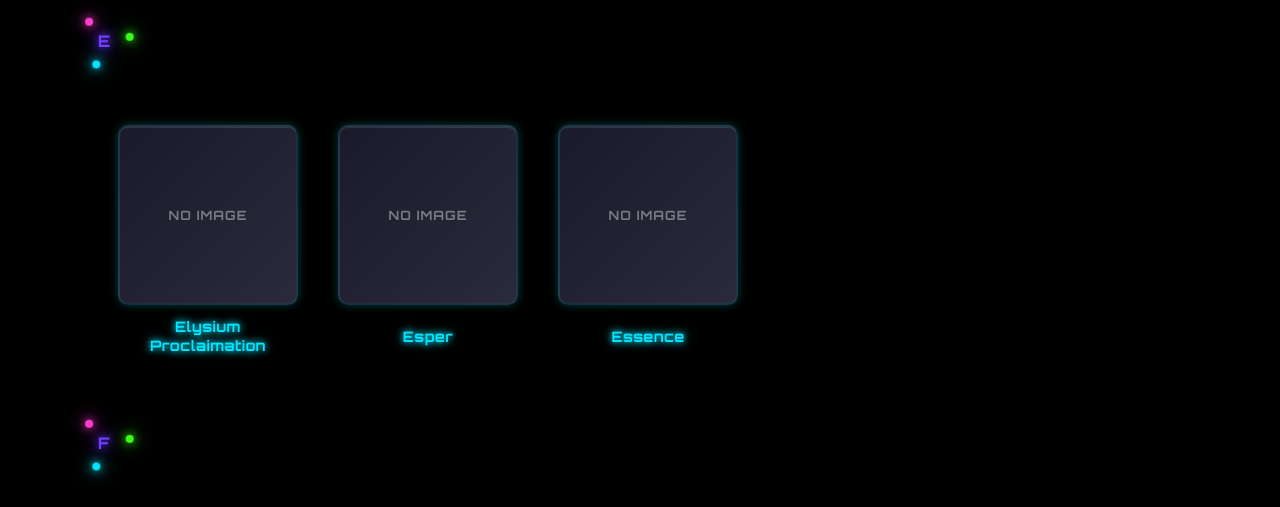
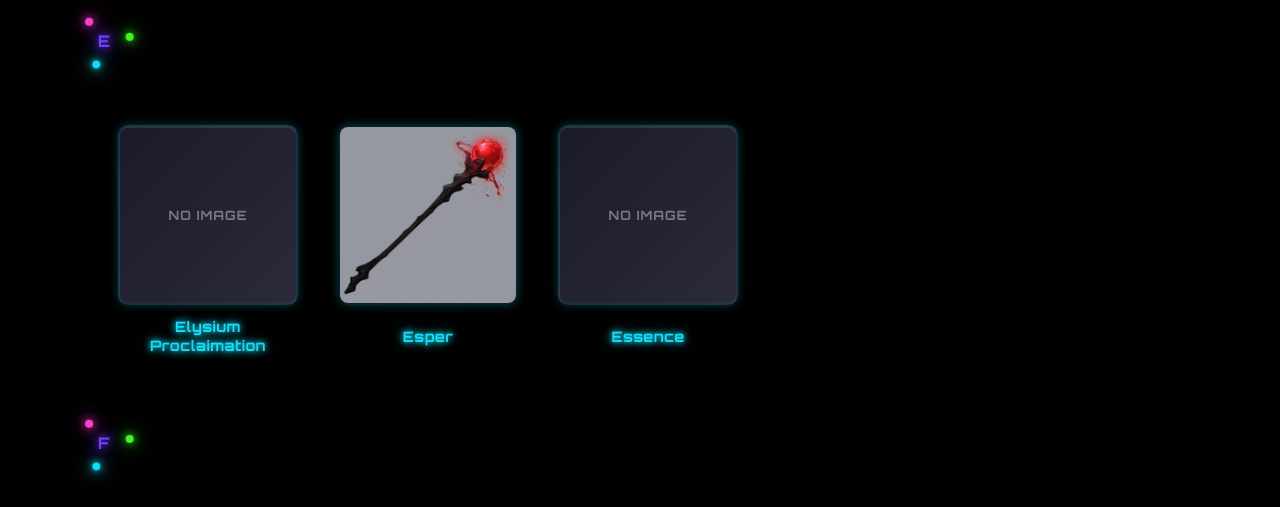
Before and after one commit to eunice97-cheng/New---Lumenpedia, a plain HTML site: page index.html in a window 1280 px wide. Shown: the part 2600-3107 px from the top of the page. Drawn offline with Linux system fonts and the light colour scheme.

Commit message:
Your commit message

```diff
--- a/index.html
+++ b/index.html
@@ -298,7 +298,7 @@
                             <div class="pop-title">Elysium Proclaimation</div>
                         </div>
                         <div class="pop-card">
-                            <div class="thumb"><img src="Images/no image.png" alt="Esper - Bloodsmelting"></div>
+                            <div class="thumb"><img src="Images/Esper.jpg" alt="Esper - Bloodsmelting"></div>
                             <div class="pop-title">Esper</div>
                         </div>
                         <div class="pop-card">
```
Also changed, not shown: Images/Esper.jpg (added).
